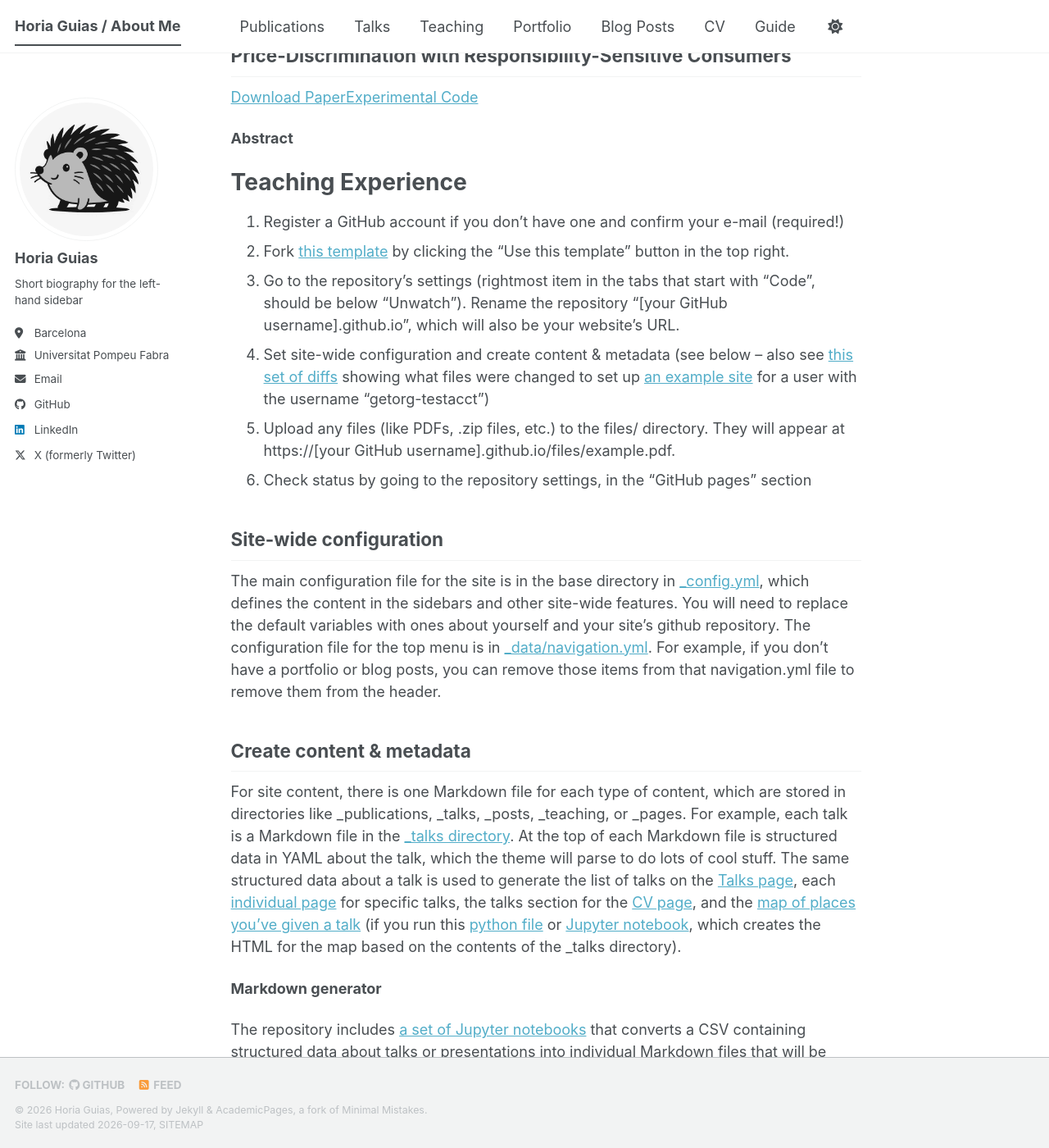
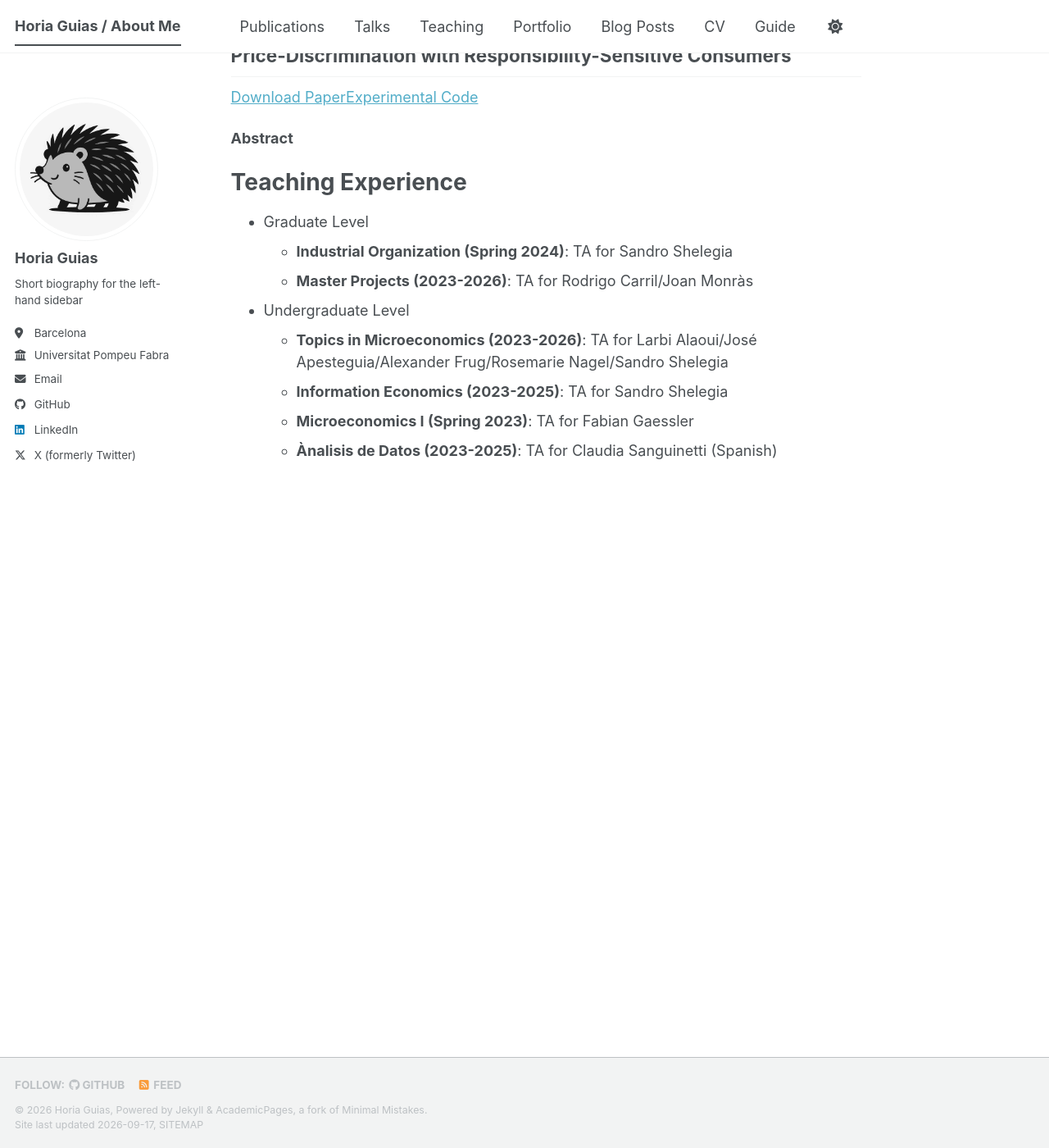
Before and after one commit to horiaguias/horiaguias.github.io, a Jekyll site: the page built from _pages/about.md, in a window 1280 px wide and 1400 px high, scrolled down 877 px. Shown: the whole window at 82% size. Built offline with Jekyll 4.4.1, drawn with Linux system fonts in a browser that asks for light colours; a style sheet for code colours, icons or effects is not loaded; some of the changed text lies outside the part shown.

Commit message:
Adding Teaching Experience

```diff
--- a/_pages/about.md
+++ b/_pages/about.md
@@ -29,33 +29,12 @@ Working Papers
 
 Teaching Experience
 ======
-1. Register a GitHub account if you don't have one and confirm your e-mail (required!)
-1. Fork [this template](https://github.com/academicpages/academicpages.github.io) by clicking the "Use this template" button in the top right.
-1. Go to the repository's settings (rightmost item in the tabs that start with "Code", should be below "Unwatch"). Rename the repository "[your GitHub username].github.io", which will also be your website's URL.
-1. Set site-wide configuration and create content & metadata (see below -- also see [this set of diffs](https://archive.is/3TPas) showing what files were changed to set up [an example site](https://getorg-testacct.github.io) for a user with the username "getorg-testacct")
-1. Upload any files (like PDFs, .zip files, etc.) to the files/ directory. They will appear at https://[your GitHub username].github.io/files/example.pdf.
-1. Check status by going to the repository settings, in the "GitHub pages" section
 
-Site-wide configuration
-------
-The main configuration file for the site is in the base directory in [_config.yml](https://github.com/academicpages/academicpages.github.io/blob/master/_config.yml), which defines the content in the sidebars and other site-wide features. You will need to replace the default variables with ones about yourself and your site's github repository. The configuration file for the top menu is in [_data/navigation.yml](https://github.com/academicpages/academicpages.github.io/blob/master/_data/navigation.yml). For example, if you don't have a portfolio or blog posts, you can remove those items from that navigation.yml file to remove them from the header.
-
-Create content & metadata
-------
-For site content, there is one Markdown file for each type of content, which are stored in directories like _publications, _talks, _posts, _teaching, or _pages. For example, each talk is a Markdown file in the [_talks directory](https://github.com/academicpages/academicpages.github.io/tree/master/_talks). At the top of each Markdown file is structured data in YAML about the talk, which the theme will parse to do lots of cool stuff. The same structured data about a talk is used to generate the list of talks on the [Talks page](https://academicpages.github.io/talks), each [individual page](https://academicpages.github.io/talks/2012-03-01-talk-1) for specific talks, the talks section for the [CV page](https://academicpages.github.io/cv), and the [map of places you've given a talk](https://academicpages.github.io/talkmap.html) (if you run this [python file](https://github.com/academicpages/academicpages.github.io/blob/master/talkmap.py) or [Jupyter notebook](https://github.com/academicpages/academicpages.github.io/blob/master/talkmap.ipynb), which creates the HTML for the map based on the contents of the _talks directory).
-
-**Markdown generator**
-
-The repository includes [a set of Jupyter notebooks](https://github.com/academicpages/academicpages.github.io/tree/master/markdown_generator
-) that converts a CSV containing structured data about talks or presentations into individual Markdown files that will be properly formatted for the Academic Pages template. The sample CSVs in that directory are the ones I used to create my own personal website at stuartgeiger.com. My usual workflow is that I keep a spreadsheet of my publications and talks, then run the code in these notebooks to generate the Markdown files, then commit and push them to the GitHub repository.
-
-How to edit your site's GitHub repository
-------
-Many people use a git client to create files on their local computer and then push them to GitHub's servers. If you are not familiar with git, you can directly edit these configuration and Markdown files directly in the github.com interface. Navigate to a file (like [this one](https://github.com/academicpages/academicpages.github.io/blob/master/_talks/2012-03-01-talk-1.md) and click the pencil icon in the top right of the content preview (to the right of the "Raw | Blame | History" buttons). You can delete a file by clicking the trashcan icon to the right of the pencil icon. You can also create new files or upload files by navigating to a directory and clicking the "Create new file" or "Upload files" buttons.
-
-Example: editing a Markdown file for a talk
-![Editing a Markdown file for a talk](/images/editing-talk.png)
-
-For more info
-------
-More info about configuring Academic Pages can be found in [the guide](https://academicpages.github.io/markdown/), the [growing wiki](https://github.com/academicpages/academicpages.github.io/wiki), and you can always [ask a question on GitHub](https://github.com/academicpages/academicpages.github.io/discussions). The [guides for the Minimal Mistakes theme](https://mmistakes.github.io/minimal-mistakes/docs/configuration/) (which this theme was forked from) might also be helpful.
+* Graduate Level
+  * **Industrial Organization (Spring 2024)**: TA for Sandro Shelegia
+  * **Master Projects (2023-2026)**: TA for Rodrigo Carril/Joan Monràs
+* Undergraduate Level
+  * **Topics in Microeconomics (2023-2026)**: TA for Larbi Alaoui/José Apesteguia/Alexander Frug/Rosemarie Nagel/Sandro Shelegia
+  * **Information Economics (2023-2025)**: TA for Sandro Shelegia
+  * **Microeconomics I (Spring 2023)**: TA for Fabian Gaessler
+  * **Ànalisis de Datos (2023-2025)**: TA for Claudia Sanguinetti (Spanish)
```
